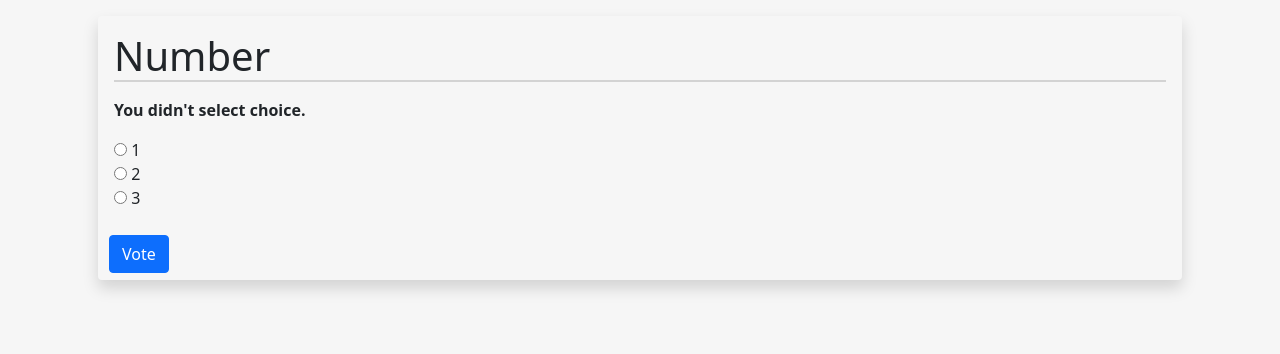
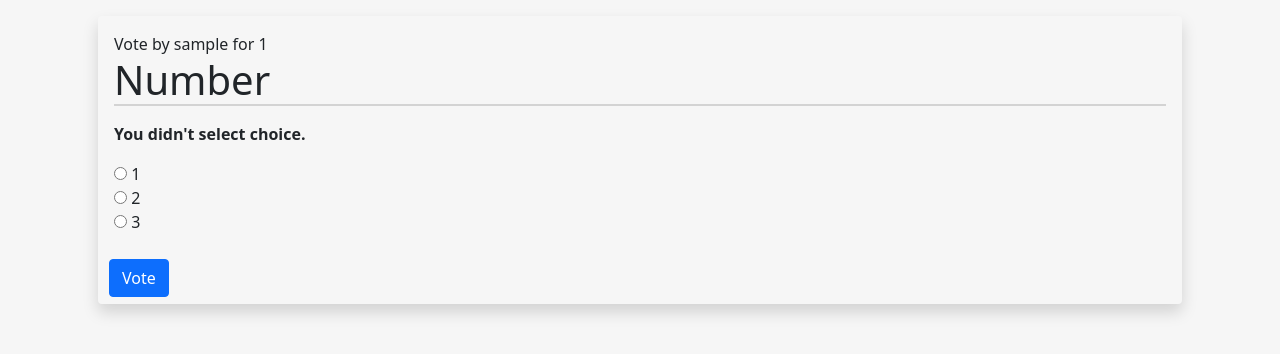
Before and after one commit to nabhan-au/ku-polls, a Django app: page /polls/1/vote/ in a window 1280 px wide. Shown: the part 58-412 px from the top of the page. Run offline with Django 3.2, Linux system fonts and the light colour scheme; a user stored in the database is signed in; data comes from the database, SQL or seed files in the repository; tables that the repository leaves empty hold one stand-in row (values such as "Sample post").

Commit message:
add vote text and detail page

```diff
--- a/polls/models.py
+++ b/polls/models.py
@@ -1,12 +1,9 @@
 """This file contain model object in poll application."""
 import datetime
-import django
 from django.db import models
-from django.http import request
 from django.utils import timezone
 from django.contrib import admin
 from django.contrib.auth.models import User
-from django.contrib.auth.models import AbstractUser
 
 
 class Question(models.Model):
@@ -71,8 +68,11 @@ class Choice(models.Model):
 
 
 class Vote(models.Model):
+    """Class contain choice and user that vote that choice"""
+
     user = models.ForeignKey(User, null=False, blank=False, on_delete=models.CASCADE)
     choice = models.ForeignKey(Choice, on_delete=models.CASCADE)
 
     def __str__(self) -> str:
+        """Return vote text"""
         return f"Vote by {self.user.username} for {self.choice.choice_text}"
--- a/polls/templates/polls/detail.html
+++ b/polls/templates/polls/detail.html
@@ -28,6 +28,11 @@
         <div class = "shadow rounded p-3 m-3">
             <form action="{% url 'polls:vote' question.id %}" method="post">
             {% csrf_token %}
+            {% for vote in request.user.vote_set.all %}
+                {% if vote.choice.question.id == question.id %}
+                    <label for="choice{{ forloop.counter }}">{{ vote }}</label><br>
+                {% endif %}
+            {% endfor %}
             <fieldset>
                 <legend><h1 id="text-break" style="border-bottom: 2px solid #D3D3D3;">{{ question.question_text }}</h1></legend>
                 {% if error_message %}<p><strong>{{ error_message }}</strong></p>{% endif %}
```
Also changed, not shown: polls/migrations/0001_initial.py (added), polls/migrations/__init__.py (deleted).
